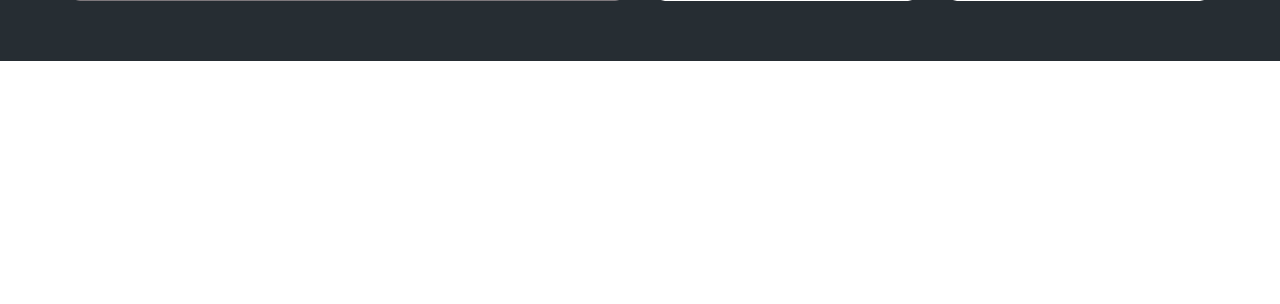
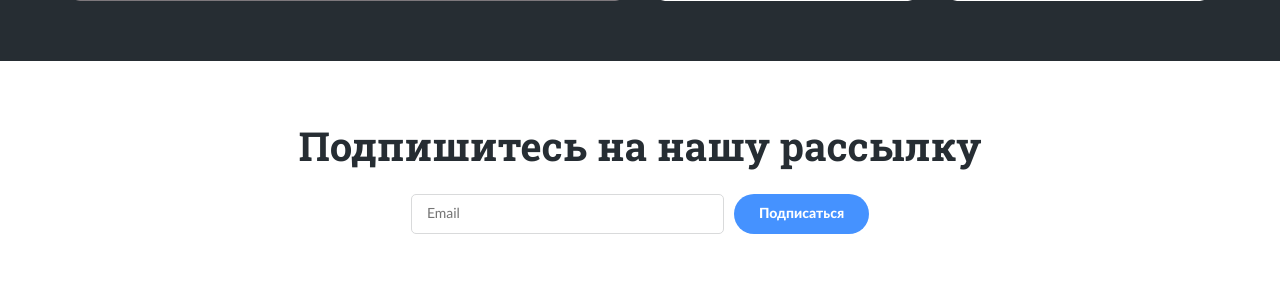
Before and after one commit to Olia-tsk/universal, a PHP site: page / in a window 1280 px wide. Shown: the part 4180-4484 px from the top of the page. Before the commit the page ends 4241 px from the top, so only its background shows below. Run offline with PHP 8.4, Linux system fonts and the light colour scheme; some libraries are stand-ins or nearby versions; grey boxes are pictures that could not be loaded.

Commit message:
create subscribe section

```diff
--- a/css/style.css
+++ b/css/style.css
@@ -1726,6 +1726,46 @@ input {
   background-color: #ffffff;
 }
 
+.subscribe {
+  padding-top: 60px;
+  padding-bottom: 70px;
+  background-color: #ffffff;
+}
+
+.subscribe__title {
+  margin: 0;
+  margin-bottom: 23px;
+  text-align: center;
+  font-family: 'Roboto';
+  font-weight: 700;
+  font-size: 40px;
+  line-height: 50px;
+  color: #262D33;
+}
+
+.subscribe__wrapper {
+  display: flex;
+  justify-content: center;
+}
+
+.subscribe__input {
+  width: 313px;
+  margin-right: 10px;
+  padding: 9px 15px;
+  border: 1px solid #d9dadb;
+  border-radius: 5px;
+  font-weight: 400;
+  font-size: 14px;
+  line-height: 20px;
+  color: #939699;
+}
+
+.subscribe__button {
+  border-radius: 20px;
+  padding: 10px 25px;
+  width: auto;
+}
+
 @media (max-width: 1200px) {
   .container {
     max-width: 1000px;
--- a/index.html
+++ b/index.html
@@ -850,6 +850,20 @@
         </div>
     </section>
 
+    <section class="subscribe">
+        <div class="container">
+            <h2 class="subscribe__title">
+                Подпишитесь на нашу рассылку
+            </h2>
+            <form action="send.php" method="POST" class="sudscribe__form form">
+                <div class="subscribe__wrapper">
+                    <input type="email" name="subscriptionalEmail" class="subscribe__input" placeholder="Email" required>
+                    <button class="subscribe__button button">Подписаться</button>
+                </div>
+            </form>
+        </div>
+    </section>
+
     <script src="https://code.jquery.com/jquery-3.5.1.min.js" integrity="sha256-9/aliU8dGd2tb6OSsuzixeV4y/faTqgFtohetphbbj0=" crossorigin="anonymous"></script>
     <script src="https://ajax.googleapis.com/ajax/libs/jquery/1.11.0/jquery.min.js"></script>
     <script src="js/swiper-bundle.min.js"></script>
--- /dev/null
+++ b/sass/blocks/_subscribe.sass
@@ -0,0 +1,30 @@
+.subscribe
+  padding-top: 60px
+  padding-bottom: 70px
+  background-color: #ffffff
+  &__title
+    margin: 0
+    margin-bottom: 23px
+    text-align: center
+    font-family: 'Roboto'
+    font-weight: 700
+    font-size: 40px
+    line-height: 50px
+    color: $dark
+  &__wrapper
+    display: flex
+    justify-content: center
+  &__input
+    width: 313px
+    margin-right: 10px
+    padding: 9px 15px
+    border: 1px solid #d9dadb
+    border-radius: 5px
+    font-weight: 400
+    font-size: 14px
+    line-height: 20px
+    color: #939699
+  &__button
+    border-radius: 20px
+    padding: 10px 25px
+    width: auto
--- a/sass/style.sass
+++ b/sass/style.sass
@@ -20,5 +20,7 @@
 @import 'blocks/_newsfeed'
 // Подключние стилей для блока новостей со слайдером
 @import 'blocks/_actual'
+// Подключние стилей для блока подписки
+@import 'blocks/_subscribe'
 // Подключение стилей для адаптива
 @import 'media'
```
Also changed, not shown: 1 other file.
